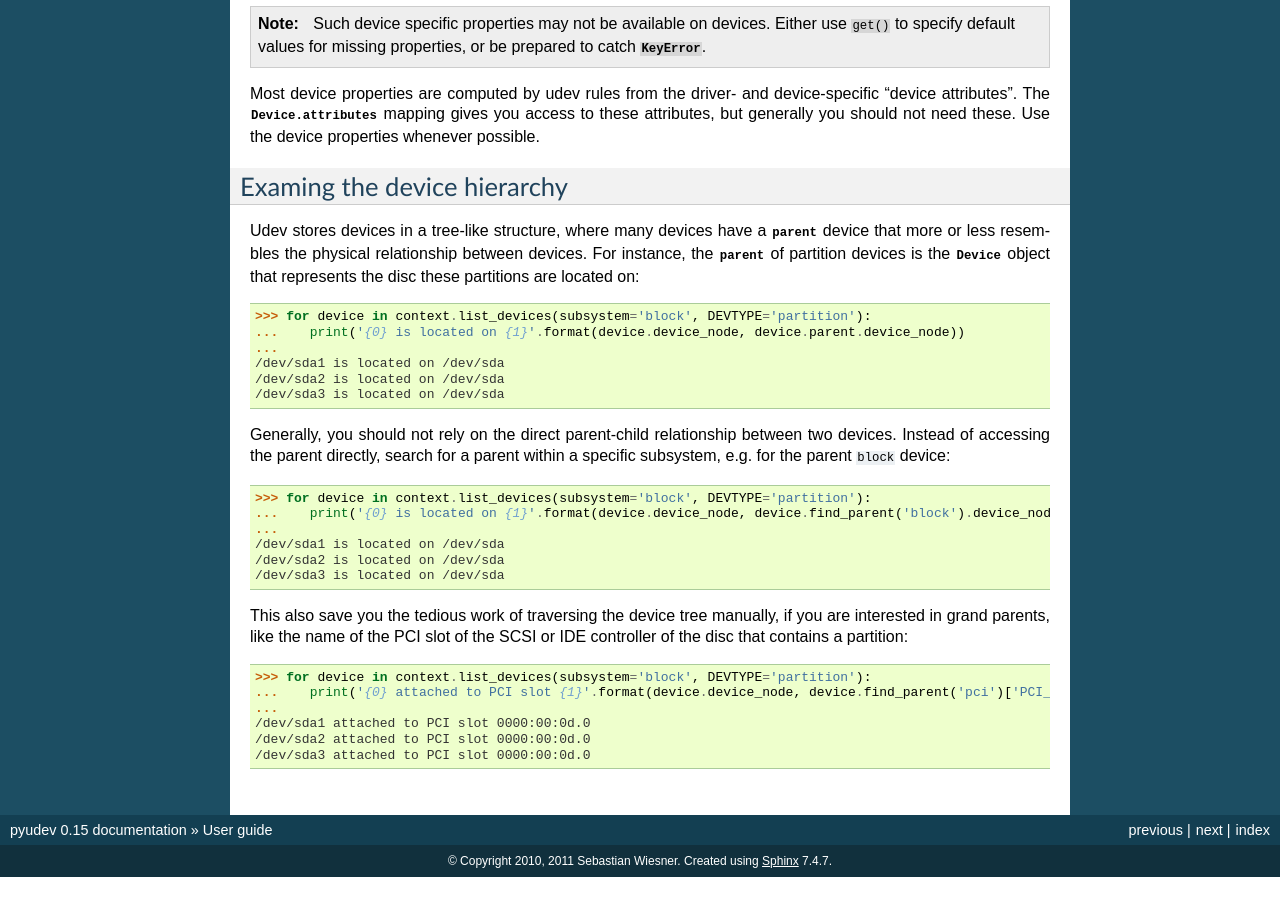
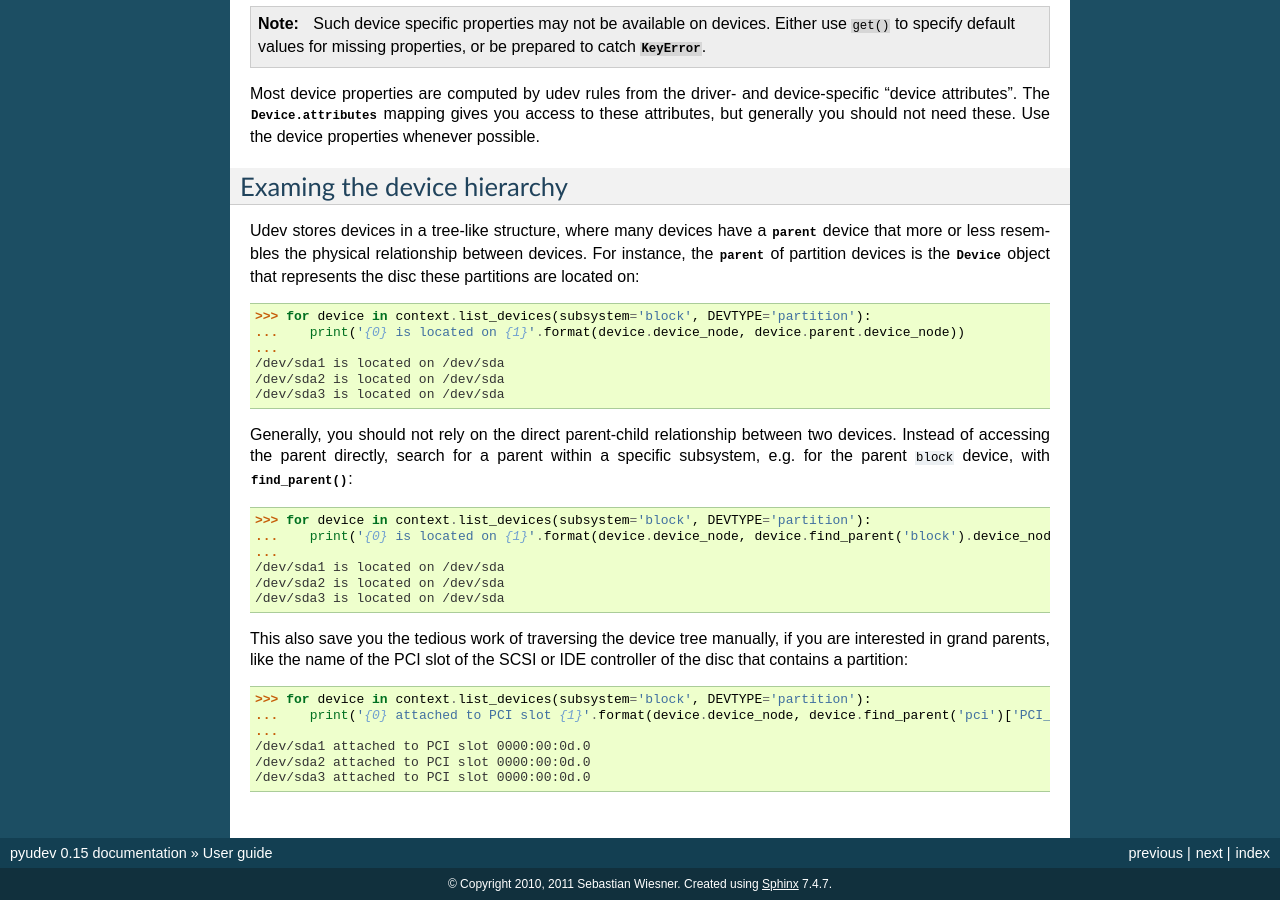
Before and after one commit to pyudev/pyudev, a Sphinx documentation site: the page built from doc/guide.rst, in a window 1280 px wide and 900 px high, scrolled down 2426 px. Built offline with Sphinx 7.4.7, drawn with Linux system fonts in a browser that asks for light colours; before the commit the page ends 3303 px from its top, so only the background shows below that.

Commit message:
Reference Device.find_parent from guide

```diff
--- a/doc/guide.rst
+++ b/doc/guide.rst
@@ -178,7 +178,8 @@ partitions are located on:
 
 Generally, you should not rely on the direct parent-child relationship between
 two devices.  Instead of accessing the parent directly, search for a parent
-within a specific subsystem, e.g. for the parent ``block`` device:
+within a specific subsystem, e.g. for the parent ``block`` device, with
+:meth:`~Device.find_parent()`:
 
 >>> for device in context.list_devices(subsystem='block', DEVTYPE='partition'):
 ...    print('{0} is located on {1}'.format(device.device_node, device.find_parent('block').device_node))
```
